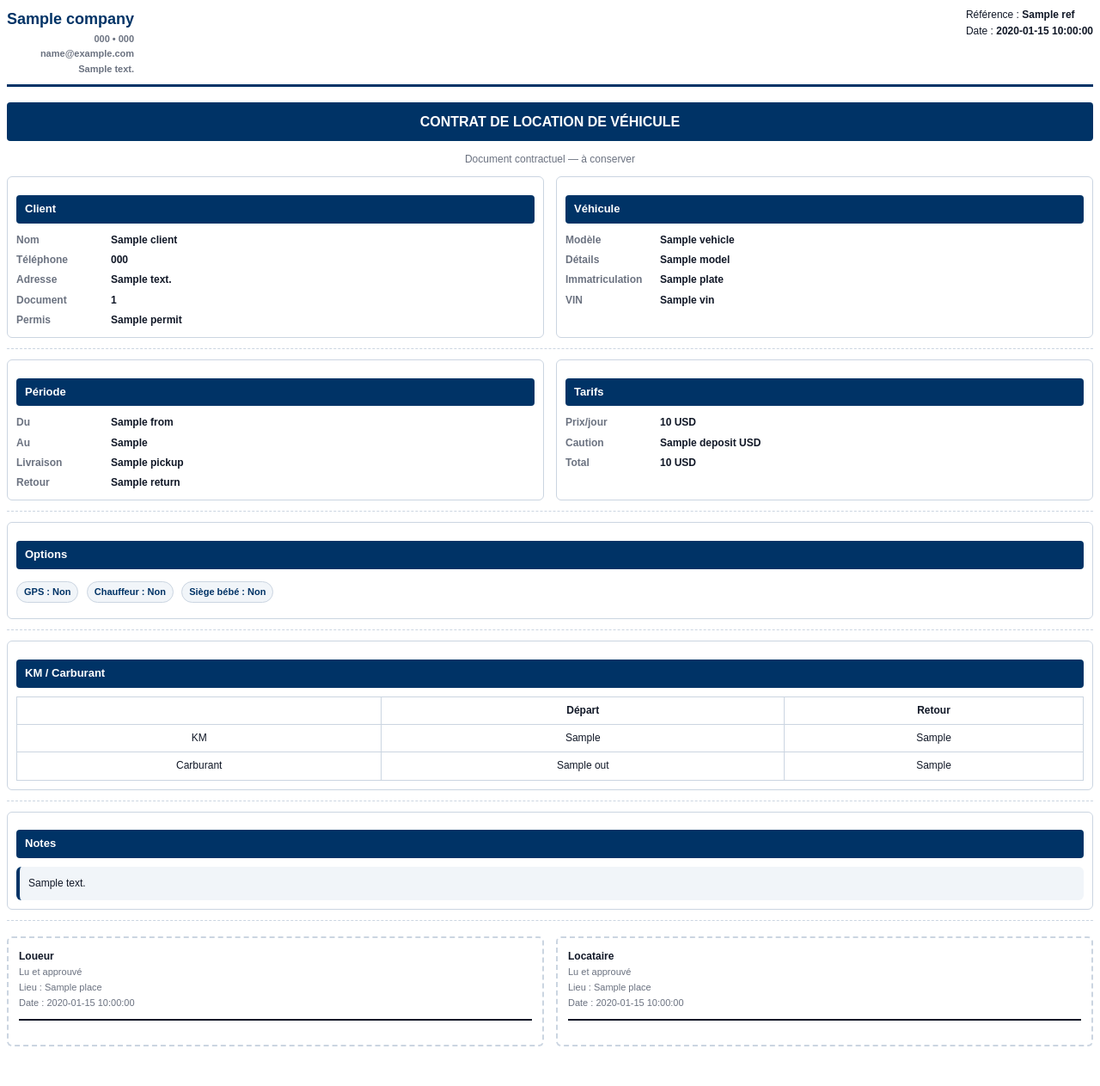
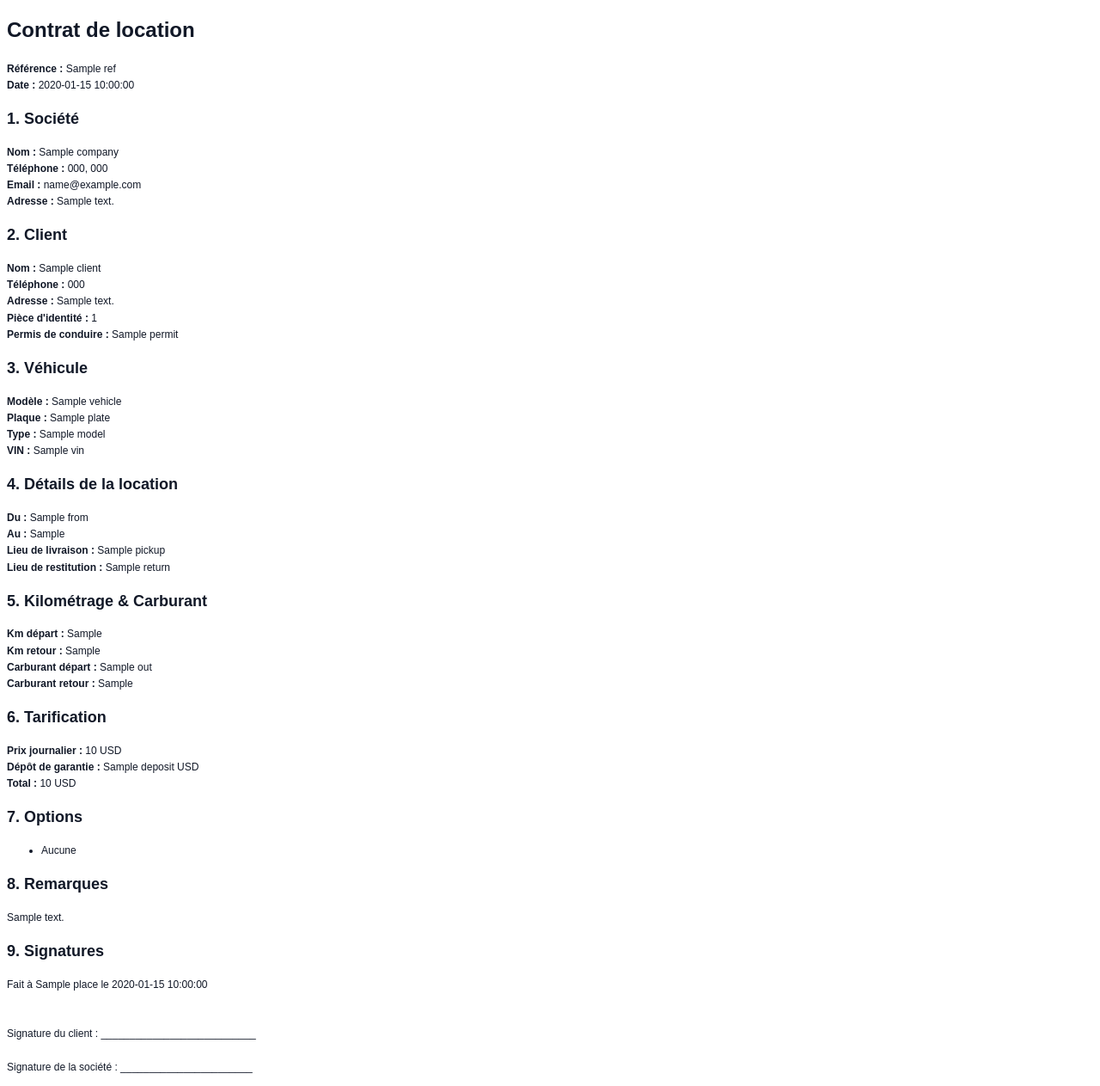
Before and after one commit to Nadir-source/trello, a Flask app: template app/templates/contract_fr.html in a window 1280 px wide. Shown: the whole page at 86% size. Before the commit the page ends 1217 px from the top, so only its background shows below. Run offline with Flask 3, Linux system fonts and the light colour scheme; the template is opened without the code that fills it: most values are stand-ins (such as "Sample title", 1, 10 or a date in 2020); parts of the project's set-up code (start-up, migrations or seed data) failed here and were passed over.

Commit message:
contract fr

```diff
--- a/app/templates/contract_fr.html
+++ b/app/templates/contract_fr.html
@@ -1,117 +1,84 @@
-<!doctype html>
-<html lang="fr" dir="ltr">
+<!DOCTYPE html>
+<html lang="fr">
 <head>
-  <meta charset="utf-8">
+  <meta charset="UTF-8" />
   <title>Contrat de location</title>
-  <link rel="stylesheet" href="../static/css/contract_fr.css">
+  <link rel="stylesheet" href="/static/css/contract_fr.css" />
 </head>
 <body>
-  <div class="header">
-    <div class="brand">
-      <div class="company">{{ company.name }}</div>
-      <div class="meta">
-        {{ company.phone1 }}{% if company.phone2 %} • {{ company.phone2 }}{% endif %}<br>
-        {% if company.email %}{{ company.email }}<br>{% endif %}
-        {% if company.address %}{{ company.address }}{% endif %}
-      </div>
-    </div>
-    <div class="refbox">
-      <div class="pill">Référence : <b>{{ ref or "—" }}</b></div>
-      <div class="pill">Date : <b>{{ now_date or "—" }}</b></div>
-    </div>
-  </div>
 
-  <h1 class="title">Contrat de location de véhicule</h1>
-  <p class="subtitle">Document contractuel — à conserver</p>
+<h1>Contrat de location</h1>
 
-  <div class="grid2">
-    <div class="card">
-      <h2 class="section-title">Client</h2>
-      <div class="kv">
-        <div class="k">Nom</div><div class="v">{{ client.name or "—" }}</div>
-        <div class="k">Téléphone</div><div class="v">{{ client.phone or "—" }}</div>
-        <div class="k">Adresse</div><div class="v">{{ client.address or "—" }}</div>
-        <div class="k">Document</div><div class="v">{{ client.doc_id or "—" }}</div>
-        <div class="k">Permis</div><div class="v">{{ client.permit or "—" }}</div>
-      </div>
-    </div>
-    <div class="card">
-      <h2 class="section-title">Véhicule</h2>
-      <div class="kv">
-        <div class="k">Modèle</div><div class="v">{{ vehicle.name or "—" }}</div>
-        <div class="k">Détails</div><div class="v">{{ vehicle.model or "—" }}</div>
-        <div class="k">Immatriculation</div><div class="v">{{ vehicle.plate or "—" }}</div>
-        <div class="k">VIN</div><div class="v">{{ vehicle.vin or "—" }}</div>
-      </div>
-    </div>
-  </div>
+<p><strong>Référence :</strong> {{ ref }}<br>
+<strong>Date :</strong> {{ now_date }}</p>
 
-  <div class="hr"></div>
+<h2>1. Société</h2>
+<p>
+  <strong>Nom :</strong> {{ company.name }}<br>
+  <strong>Téléphone :</strong> {{ company.phone1 }}{% if company.phone2 %}, {{ company.phone2 }}{% endif %}<br>
+  <strong>Email :</strong> {{ company.email }}<br>
+  <strong>Adresse :</strong> {{ company.address }}
+</p>
 
-  <div class="grid2">
-    <div class="card">
-      <h2 class="section-title">Période</h2>
-      <div class="kv">
-        <div class="k">Du</div><div class="v">{{ rental.from or "—" }}</div>
-        <div class="k">Au</div><div class="v">{{ rental.to or "—" }}</div>
-        <div class="k">Livraison</div><div class="v">{{ rental.pickup or "—" }}</div>
-        <div class="k">Retour</div><div class="v">{{ rental.return or "—" }}</div>
-      </div>
-    </div>
-    <div class="card">
-      <h2 class="section-title">Tarifs</h2>
-      <div class="kv">
-        <div class="k">Prix/jour</div><div class="v">{{ pricing.daily_price or "—" }} {{ pricing.currency }}</div>
-        <div class="k">Caution</div><div class="v">{{ pricing.deposit or "—" }} {{ pricing.currency }}</div>
-        <div class="k">Total</div><div class="v">{{ pricing.total or "—" }} {{ pricing.currency }}</div>
-      </div>
-    </div>
-  </div>
+<h2>2. Client</h2>
+<p>
+  <strong>Nom :</strong> {{ client.name }}<br>
+  <strong>Téléphone :</strong> {{ client.phone }}<br>
+  <strong>Adresse :</strong> {{ client.address }}<br>
+  <strong>Pièce d'identité :</strong> {{ client.doc_id }}<br>
+  <strong>Permis de conduire :</strong> {{ client.permit }}
+</p>
 
-  <div class="hr"></div>
+<h2>3. Véhicule</h2>
+<p>
+  <strong>Modèle :</strong> {{ vehicle.name }}<br>
+  <strong>Plaque :</strong> {{ vehicle.plate }}<br>
+  <strong>Type :</strong> {{ vehicle.model }}<br>
+  <strong>VIN :</strong> {{ vehicle.vin }}
+</p>
 
-  <div class="card">
-    <h2 class="section-title">Options</h2>
-    <div class="badges">
-      <div class="badge">GPS : <b>{{ "Oui" if options.gps else "Non" }}</b></div>
-      <div class="badge">Chauffeur : <b>{{ "Oui" if options.chauffeur else "Non" }}</b></div>
-      <div class="badge">Siège bébé : <b>{{ "Oui" if options.baby_seat else "Non" }}</b></div>
-    </div>
-  </div>
+<h2>4. Détails de la location</h2>
+<p>
+  <strong>Du :</strong> {{ rental.from }}<br>
+  <strong>Au :</strong> {{ rental.to }}<br>
+  <strong>Lieu de livraison :</strong> {{ rental.pickup }}<br>
+  <strong>Lieu de restitution :</strong> {{ rental.return }}
+</p>
 
-  <div class="hr"></div>
+<h2>5. Kilométrage & Carburant</h2>
+<p>
+  <strong>Km départ :</strong> {{ mileage.km_out }}<br>
+  <strong>Km retour :</strong> {{ mileage.km_in }}<br>
+  <strong>Carburant départ :</strong> {{ fuel.out }}<br>
+  <strong>Carburant retour :</strong> {{ fuel.in }}
+</p>
 
-  <div class="card">
-    <h2 class="section-title">KM / Carburant</h2>
-    <table class="table">
-      <tr><th></th><th>Départ</th><th>Retour</th></tr>
-      <tr><td>KM</td><td>{{ mileage.km_out or "—" }}</td><td>{{ mileage.km_in or "—" }}</td></tr>
-      <tr><td>Carburant</td><td>{{ fuel.out or "—" }}</td><td>{{ fuel.in or "—" }}</td></tr>
-    </table>
-  </div>
+<h2>6. Tarification</h2>
+<p>
+  <strong>Prix journalier :</strong> {{ pricing.daily_price }} {{ pricing.currency }}<br>
+  <strong>Dépôt de garantie :</strong> {{ pricing.deposit }} {{ pricing.currency }}<br>
+  <strong>Total :</strong> {{ pricing.total }} {{ pricing.currency }}
+</p>
 
-  <div class="hr"></div>
+<h2>7. Options</h2>
+<ul>
+  {% if options.gps %}<li>GPS</li>{% endif %}
+  {% if options.chauffeur %}<li>Chauffeur</li>{% endif %}
+  {% if options.baby_seat %}<li>Siège bébé</li>{% endif %}
+  {% if not options.gps and not options.chauffeur and not options.baby_seat %}
+    <li>Aucune</li>
+  {% endif %}
+</ul>
 
-  <div class="card">
-    <h2 class="section-title">Notes</h2>
-    <div class="note">{{ notes or "Aucune remarque." }}</div>
-  </div>
+<h2>8. Remarques</h2>
+<p>{{ notes or "—" }}</p>
 
-  <div class="hr"></div>
+<h2>9. Signatures</h2>
+<p>
+  Fait à {{ sign.place }} le {{ sign.date }}<br><br><br>
+  Signature du client : ___________________________<br><br>
+  Signature de la société : _______________________
+</p>
 
-  <div class="sig">
-    <div class="sigbox">
-      <b>Loueur</b><div class="small">Lu et approuvé</div>
-      <div class="small">Lieu : {{ sign.place }}</div>
-      <div class="small">Date : {{ sign.date }}</div>
-      <div class="line"></div>
-    </div>
-    <div class="sigbox">
-      <b>Locataire</b><div class="small">Lu et approuvé</div>
-      <div class="small">Lieu : {{ sign.place }}</div>
-      <div class="small">Date : {{ sign.date }}</div>
-      <div class="line"></div>
-    </div>
-  </div>
 </body>
 </html>
```
Also changed, not shown: app/templates/contracts/contract_fr.html (+64 -97 lines), app/static/css/contract_en.css (added).
